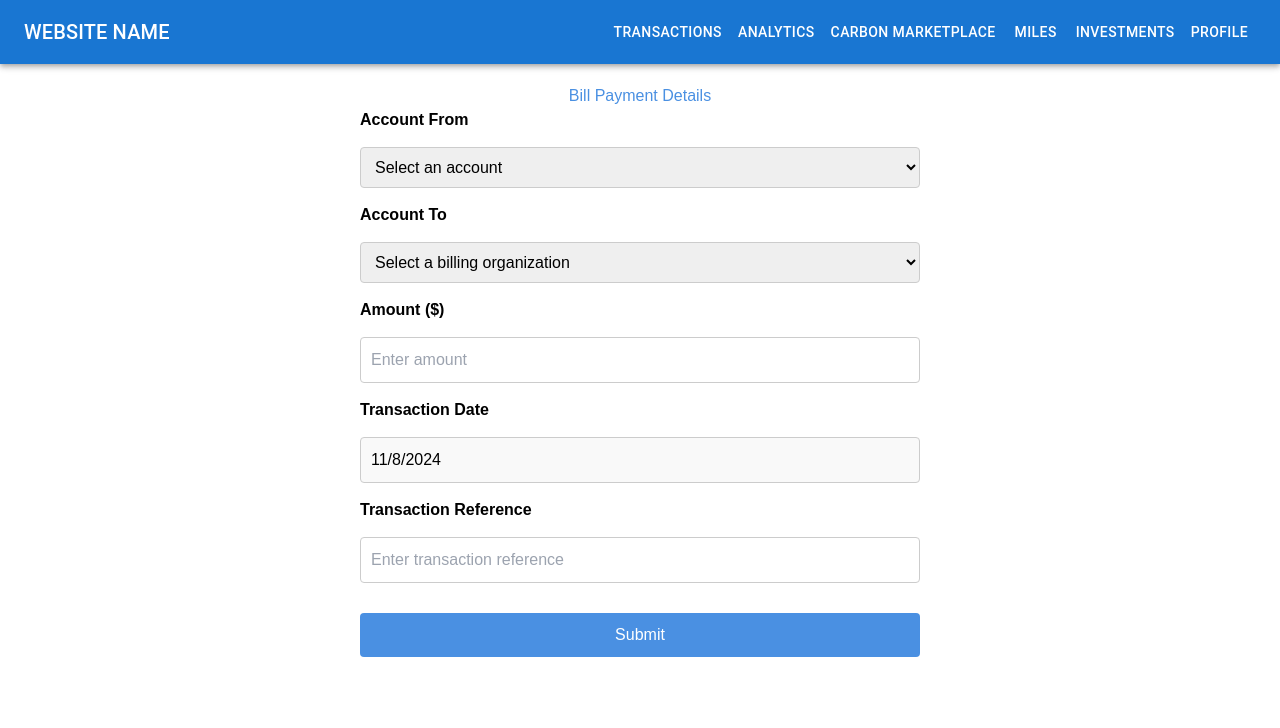
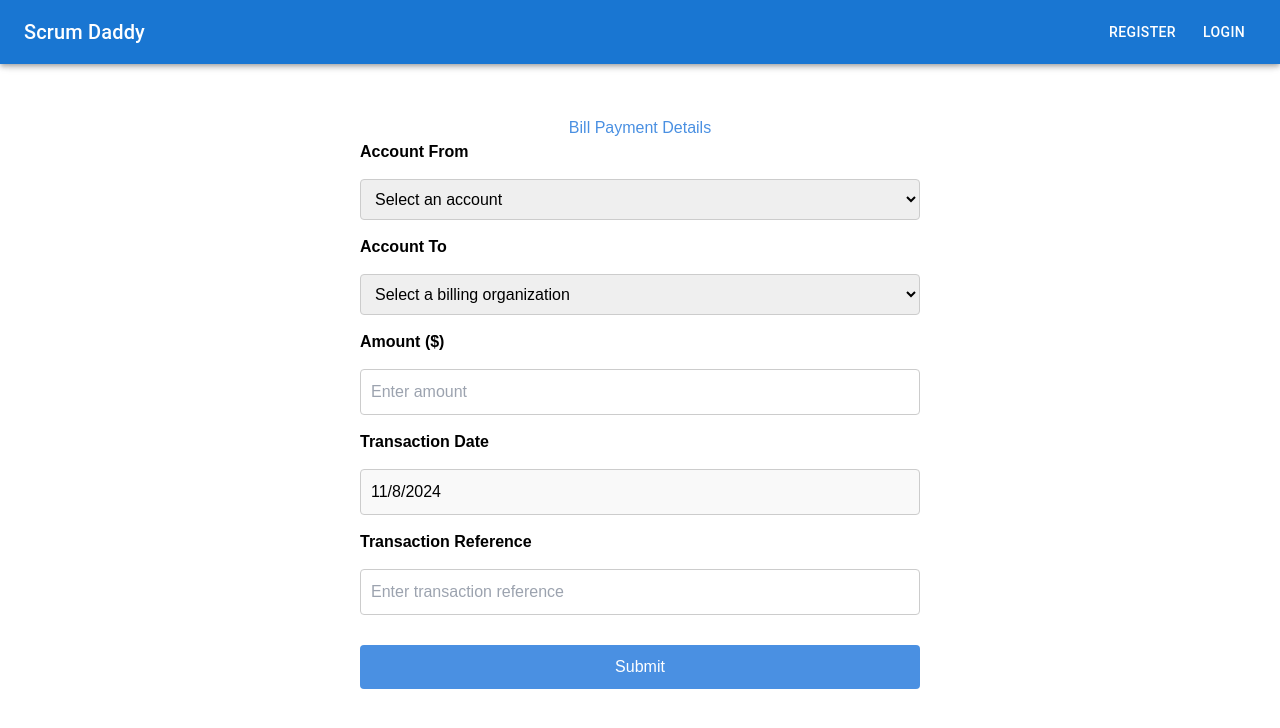
Before and after one commit to kaifeng101/dbea, a React (Create React App) app in the folder fin-daddy/my-app/: page /billPayment in a window 1280 px wide. Shown: the top 728 px of the page. Built offline with nearby package versions, Linux system fonts and the light colour scheme.

Commit message:
navbar function

```diff
--- a/fin-daddy/my-app/src/App.css
+++ b/fin-daddy/my-app/src/App.css
@@ -28,6 +28,8 @@
   color: #61dafb;
 }
 
+
+
 @keyframes App-logo-spin {
   from {
     transform: rotate(0deg);
--- a/fin-daddy/my-app/src/components/Login.js
+++ b/fin-daddy/my-app/src/components/Login.js
@@ -1,6 +1,6 @@
 import React, { useState } from "react";
 import { useDispatch, useSelector } from "react-redux";
-import { login, logout } from "../redux/userSlice";
+import { login } from "../redux/userSlice";
 import {
   TextField,
   Button,
@@ -11,7 +11,7 @@ import {
   Snackbar,
 } from "@mui/material";
 import axios from "axios";
-import { Link } from "react-router-dom";
+import { Link, useNavigate } from "react-router-dom";
 // import OnBoarding from "../pages/onBoarding";
 
 function SlideTransition(props) {
@@ -28,6 +28,7 @@ const LoginComponent = () => {
   const [snackbarSeverity, setSnackbarSeverity] = useState("success");
   const dispatch = useDispatch();
   const user = useSelector((state) => state.user);
+  const navigate = useNavigate();
 
   const fetchCustomer = async (certificateNo) => {
     try {
@@ -84,6 +85,7 @@ const LoginComponent = () => {
           setError("");
           setCertificateNo("");
           setPassword("");
+          navigate("/carbonMarketplace");
         } else {
           setError("Invalid Password. Please try again.");
         }
@@ -93,13 +95,6 @@ const LoginComponent = () => {
     } catch (error) {
       setError("An error occurred. Please try again.");
     }
-  };
-
-  const handleLogout = () => {
-    dispatch(logout());
-    setSnackbarMessage("Successfully Logged Out");
-    setSnackbarSeverity("success");
-    setOpenSnackbar(true);
   };
 
   const handleSnackbarClose = (event, reason) => {
@@ -112,7 +107,7 @@ const LoginComponent = () => {
   return (
     <Container
       maxWidth="sm"
-      className="flex justify-center pt-10 items-center align-middle"
+      className="flex justify-center items-center align-middle mt-24"
     >
       <Box
         sx={{
@@ -121,22 +116,13 @@ const LoginComponent = () => {
           alignItems: "center",
         }}
       >
-        {user.isLoggedIn ? (
-          <Box sx={{ textAlign: "center" }}>
-            <Button
-              variant="contained"
-              color="secondary"
-              onClick={handleLogout}
-            >
-              Logout
-            </Button>
-          </Box>
-        ) : (
+
+        {/* {!user && ( */}
           <Box sx={{ width: "100%" }}>
             <div></div>
             <div>
               <div className="font-semibold text-xl py-2">Customer Login</div>
-              <div>
+              <div className="mb-4">
                 Don't have an account? Register{" "}
                 <Link to="/onBoarding" className="text-blue-400 cursor-pointer">
                 here
@@ -211,7 +197,8 @@ const LoginComponent = () => {
               </Button>
             </form>
           </Box>
-        )}
+        {/* )} */}
+
       </Box>
       <Snackbar
         open={openSnackbar}
--- a/fin-daddy/my-app/src/components/Navbar.js
+++ b/fin-daddy/my-app/src/components/Navbar.js
@@ -1,8 +1,6 @@
 import React, { useState } from "react";
 import "../index.css";
-import { Link, useNavigate } from "react-router-dom";
-//import { useDispatch } from "react-redux";
-//import { logout } from "../redux/userSlice";
+import { Link, useNavigate, useLocation } from "react-router-dom";
 import AppBar from "@mui/material/AppBar";
 import Box from "@mui/material/Box";
 import Toolbar from "@mui/material/Toolbar";
@@ -10,11 +8,22 @@ import Typography from "@mui/material/Typography";
 import Button from "@mui/material/Button";
 import Menu from "@mui/material/Menu";
 import MenuItem from "@mui/material/MenuItem";
+import Snackbar from "@mui/material/Snackbar";
+import Alert from "@mui/material/Alert";
+import Slide from "@mui/material/Slide";
+import { selectUser, logout } from "../redux/userSlice";
+import { useSelector, useDispatch } from "react-redux";
 
 const NavBar = () => {
   //const dispatch = useDispatch();
   const navigate = useNavigate();
   const [anchorEl, setAnchorEl] = useState(null);
+  const user = useSelector(selectUser);
+  const dispatch = useDispatch();
+  const [snackbarMessage, setSnackbarMessage] = useState("");
+  const [snackbarSeverity, setSnackbarSeverity] = useState("");
+  const [openSnackbar, setOpenSnackbar] = useState(false);
+  const location = useLocation(); // Use this hook to get the current route
 
   const handleClick = (event) => {
     setAnchorEl(event.currentTarget);
@@ -24,20 +33,40 @@ const NavBar = () => {
     setAnchorEl(null);
   };
 
-  // const handleLogout = (e) => {
-  //   e.preventDefault();
-  //   dispatch(logout());
-  //   navigate("/login");
-  // };
+  function SlideTransition(props) {
+    return <Slide {...props} direction="down" />;
+  }
+
+  const handleSnackbarClose = () => {
+    setOpenSnackbar(false);
+  };
+
+  const handleLogout = () => {
+    dispatch(logout());
+    setSnackbarMessage("Successfully Logged Out");
+    setSnackbarSeverity("success");
+    setOpenSnackbar(true);
+    navigate("/"); // Navigate to login or another page after logout
+  };
+
+  const isActiveLink = (path) => location.pathname === path;
 
   return (
     <Box sx={{ flexGrow: 1 }}>
-      <AppBar position="static">
+      <AppBar position="fixed">
         <Toolbar>
           <Typography variant="h6" component="div" sx={{ flexGrow: 1 }}>
-            WEBSITE NAME
+            Scrum Daddy
           </Typography>
-          <Button color="inherit" onClick={handleClick}>
+          {user ? (
+            <>
+              <Button color="inherit" onClick={handleClick} sx={{
+                  color: isActiveLink("/transaction") ||
+                    isActiveLink("/directDebitPayment") ||
+                    isActiveLink("/billPayment")
+                    ? "lightblue"
+                    : "inherit",
+                }}>
                 Transactions
               </Button>
               <Menu
@@ -56,22 +85,72 @@ const NavBar = () => {
                 </MenuItem>
               </Menu>
               <Link to="/analyticsDashboard">
-            <Button color="inherit">Analytics</Button>
+                <Button color="inherit" sx={{ marginLeft: "8px", color: isActiveLink("/analyticsDashboard") ? "lightblue" : "inherit"}}>Analytics</Button>
               </Link>
               <Link to="/carbonMarketplace">
-            <Button color="inherit">Carbon Marketplace</Button>
+                <Button color="inherit" sx={{ marginLeft: "8px", color: isActiveLink("/carbonMarketplace") ? "lightblue" : "inherit" }}>Carbon Marketplace</Button>
               </Link>
               <Link to="/milesRedemption">
-            <Button color="inherit">Miles</Button>
+                <Button color="inherit" sx={{ marginLeft: "8px", color: isActiveLink("/milesRedemption") ? "lightblue" : "inherit" }}>Miles</Button>
               </Link>
               <Link to="/investments">
-            <Button color="inherit">Investments</Button>
+                <Button color="inherit" sx={{ marginLeft: "8px", color: isActiveLink("/investments") ? "lightblue" : "inherit" }}>Investments</Button>
               </Link>
               <Link to="/profile">
-            <Button color="inherit">Profile</Button>
+                <Button color="inherit" sx={{ marginLeft: "8px", color: isActiveLink("/profile") ? "lightblue" : "inherit" }}>Profile</Button>
               </Link>
+              <Button
+                color="inherit"
+                sx={{ marginLeft: "8px" }}
+                onClick={handleLogout}
+              >
+                Logout
+              </Button>
+            </>
+          ):(
+            <>
+              <Link to="/onBoarding">
+                <Button
+                  color="inherit"
+                  sx={{
+                    marginLeft: "8px",
+                    color: isActiveLink("/onBoarding") ? "lightblue" : "inherit",
+                  }}
+                >
+                  Register
+                </Button>
+              </Link>
+              <Link to="/">
+                <Button
+                  color="inherit"
+                  sx={{
+                    marginLeft: "8px",
+                    color: isActiveLink("/") ? "lightblue" : "inherit",
+                  }}
+                >
+                  Login
+                </Button>
+              </Link>
+            </>
+          )}
+
         </Toolbar>
       </AppBar>
+      <Snackbar
+        open={openSnackbar}
+        autoHideDuration={6000}
+        onClose={handleSnackbarClose}
+        anchorOrigin={{ vertical: "top", horizontal: "center" }}
+        TransitionComponent={SlideTransition}
+      >
+        <Alert
+          onClose={handleSnackbarClose}
+          severity={snackbarSeverity}
+          sx={{ width: "100%" }}
+        >
+          {snackbarMessage}
+        </Alert>
+      </Snackbar>
     </Box>
   );
 };
--- a/fin-daddy/my-app/src/pages/billPayment.js
+++ b/fin-daddy/my-app/src/pages/billPayment.js
@@ -34,7 +34,7 @@ function BillPayment() {
   };
 
   return (
-    <div style={{ padding: "20px", maxWidth: "600px", margin: "0 auto", fontFamily: "Arial, sans-serif" }}>
+    <div style={{ padding: "20px", maxWidth: "600px", margin: "auto", fontFamily: "Arial, sans-serif", marginTop: "96px" }}>
       <h1 style={{ textAlign: "center", color: "#4a90e2" }}>Bill Payment Details</h1>
 
       <form onSubmit={handleSubmit} style={{ display: "flex", flexDirection: "column", gap: "15px" }}>
--- a/fin-daddy/my-app/src/pages/carbonMarketplace.js
+++ b/fin-daddy/my-app/src/pages/carbonMarketplace.js
@@ -229,7 +229,7 @@ export default function CarbonMarketplacePage() {
   };
 
   return (
-    <Container maxWidth="lg" sx={{ py: 4 }}>
+    <Container maxWidth="lg" sx={{ py: 4 }} className='mt-24'>
       <Typography variant="h4" gutterBottom>Carbon Marketplace</Typography>
 
       {/* Display carbon credits at the top right */}
--- a/fin-daddy/my-app/src/pages/milesRedemption.js
+++ b/fin-daddy/my-app/src/pages/milesRedemption.js
@@ -116,7 +116,7 @@ const MilesRedemption = () => {
   };
 
   return (
-    <div className="container">
+    <div className="container" style={{ marginTop: "96px" }}>
       <h1 className="header">Miles Redemption</h1>
 
       <div className="balanceContainer">
--- a/fin-daddy/my-app/src/pages/onBoarding.js
+++ b/fin-daddy/my-app/src/pages/onBoarding.js
@@ -200,9 +200,10 @@ const OnBoarding = () => {
           padding: '40px',
           borderRadius: '10px',
           boxShadow: '0 2px 10px rgba(0, 0, 0, 0.1)',
-          marginTop: '20px',
           position: 'relative'
-        }}>
+        }}
+        className=' mt-24'
+        >
           <Typography variant="h4" component="h1" align="center" gutterBottom>
             Registration
           </Typography>
--- a/fin-daddy/my-app/src/pages/transaction.js
+++ b/fin-daddy/my-app/src/pages/transaction.js
@@ -88,7 +88,7 @@ const Transactions = () => {
   };
 
   return (
-    <div style={styles.container}>
+    <div style={styles.container} className="mt-24">
       <h1>Transaction Form</h1>
       <form onSubmit={handleSubmit} style={styles.form}>
         <div style={styles.formGroup}>
```
Also changed, not shown: fin-daddy/my-app/src/pages/analyticsDashboard.js (+23 -18 lines). Lines whose indentation alone changed are shown as unchanged.
